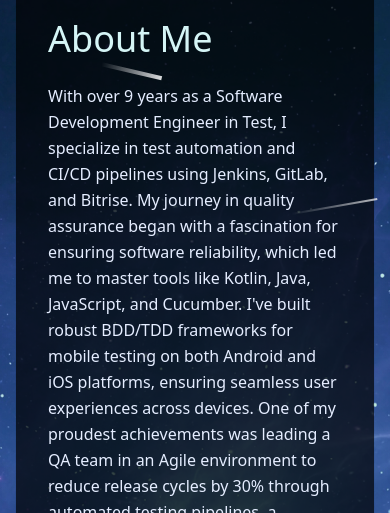
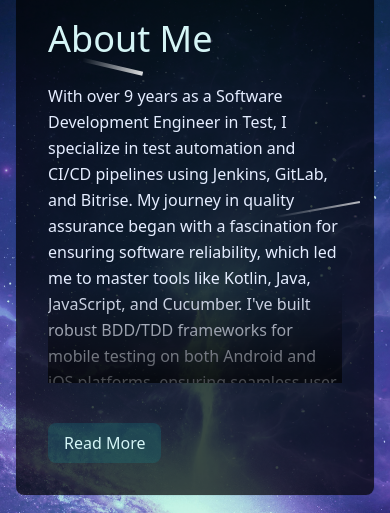
Before and after one commit to diagnosis/portfolio-react, a React (Vite) app: page /about in a window 390 px wide. Shown: the part 157-670 px from the top of the page. Built offline with nearby package versions, Linux system fonts and the light colour scheme.

Commit message:
Add Read More functionality for mobile

```diff
--- a/src/routes/about.jsx
+++ b/src/routes/about.jsx
@@ -1,5 +1,5 @@
 import { createFileRoute } from '@tanstack/react-router';
-import { useEffect } from 'react';
+import { useEffect, useState } from 'react';
 import { createCometAnimation } from '../utils/createCometAnimation';
 import { PhotoGallery } from '../components/PhotoGallery';
 
@@ -8,6 +8,8 @@ export const Route = createFileRoute('/about')({
 });
 
 function About() {
+  const [isExpanded, setIsExpanded] = useState(false);
+
   useEffect(() => {
     return createCometAnimation('cometCanvas');
   }, []);
@@ -20,12 +22,23 @@ function About() {
           <div className="bg-black/70 p-8 rounded-lg ring-1 ring-gray-900/5">
             <h2 className="text-4xl text-teal-100 mb-6 font-heading">About Me</h2>
             <div className="prose prose-invert space-y-6">
+              <div className={`relative ${!isExpanded && 'max-h-[300px] overflow-hidden md:max-h-none md:overflow-visible'}`}>
                 <p className="text-indigo-100 leading-relaxed">
                   With over 9 years as a Software Development Engineer in Test, I specialize in test automation and CI/CD pipelines using Jenkins, GitLab, and Bitrise. My journey in quality assurance began with a fascination for ensuring software reliability, which led me to master tools like Kotlin, Java, JavaScript, and Cucumber. I've built robust BDD/TDD frameworks for mobile testing on both Android and iOS platforms, ensuring seamless user experiences across devices. One of my proudest achievements was leading a QA team in an Agile environment to reduce release cycles by 30% through automated testing pipelines, a testament to my commitment to efficiency and quality. I thrive on solving complex problems, optimizing workflows, and mentoring teams to deliver high-quality software that meets user needs.
                 </p>
                 <p className="text-indigo-100 leading-relaxed">
                   Beyond my technical expertise, I'm deeply passionate about continuous growth and innovation. I love learning new technologies, constantly improving my skillset, and generating fresh ideas to push the boundaries of what's possible in software testing. This curiosity drives me to explore emerging tools and methodologies, ensuring I stay at the forefront of the industry. When I'm not immersed in code, you'll often find me hiking in nature, where the tranquility of the outdoors inspires creativity and clarity. These experiences recharge me, fueling my drive to bring creativity and precision to my work as a Software Development Engineer in Test.
                 </p>
+                {!isExpanded && (
+                  <div className="absolute bottom-0 left-0 right-0 h-24 bg-gradient-to-t from-black/70 to-transparent md:hidden" />
+                )}
+              </div>
+              <button
+                onClick={() => setIsExpanded(!isExpanded)}
+                className="mt-4 px-4 py-2 bg-teal-500/20 text-teal-100 rounded-lg hover:bg-teal-500/30 transition-colors duration-200 md:hidden"
+              >
+                {isExpanded ? 'Read Less' : 'Read More'}
+              </button>
             </div>
           </div>
 
```
Lines whose indentation alone changed are shown as unchanged.
